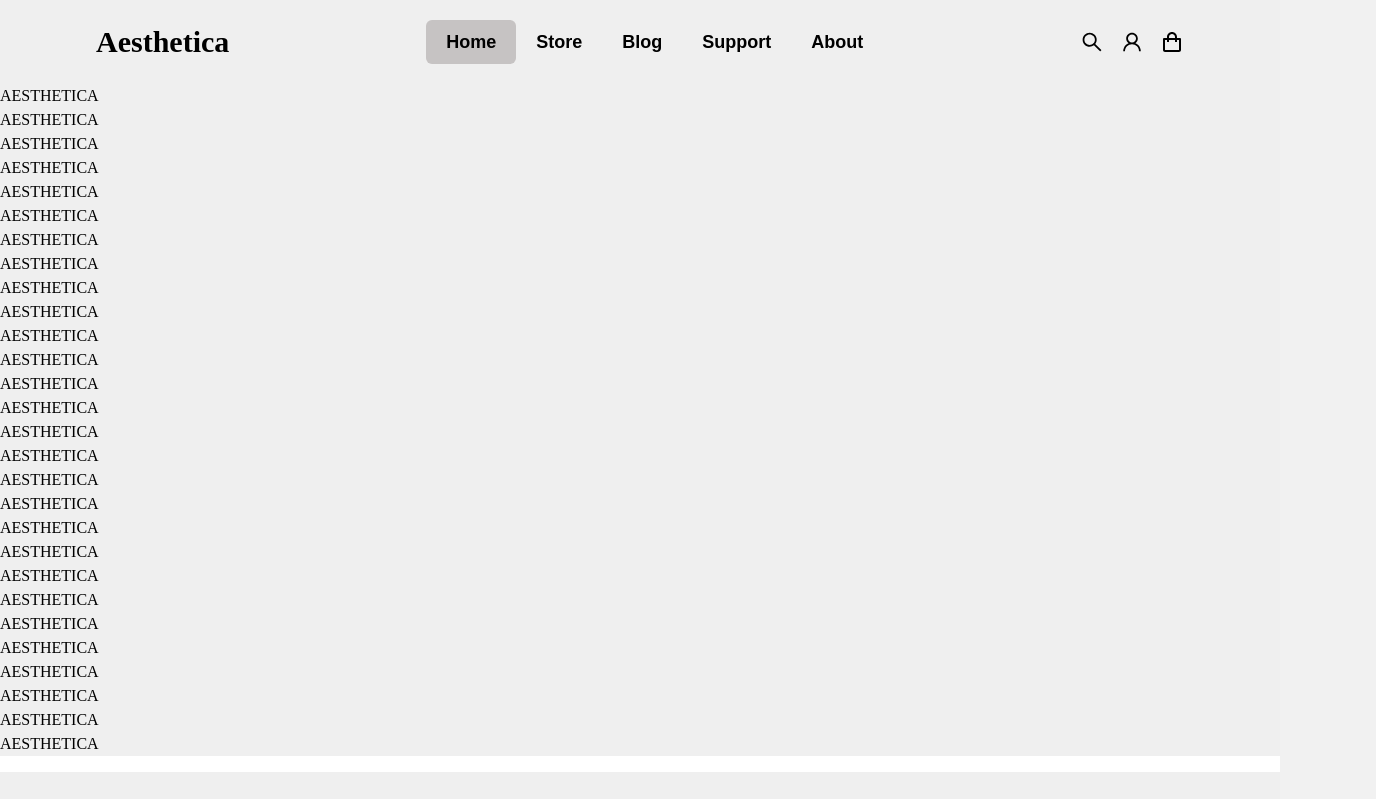
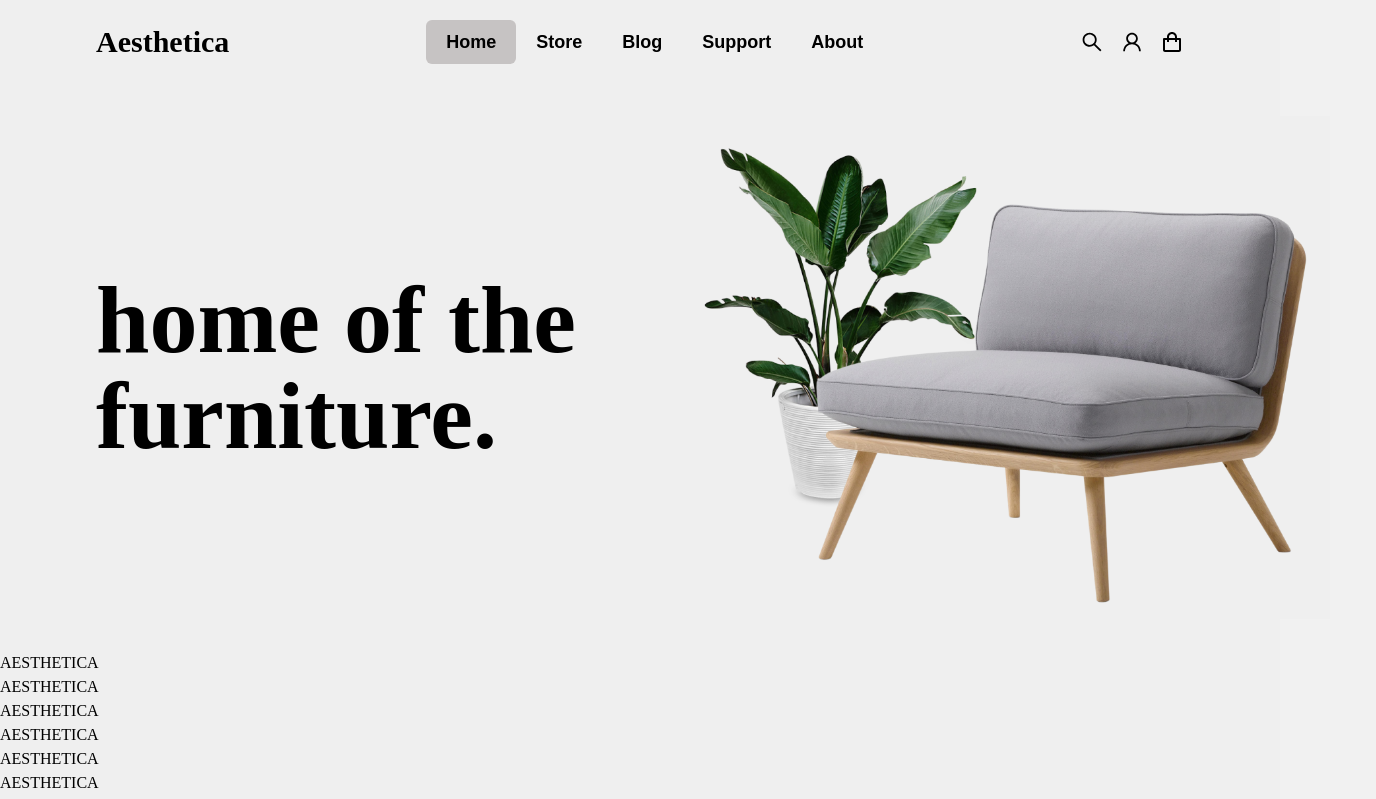
Before and after one commit to vdumic/HCI-2022-23, a Next.js app in the folder aesthetica/: page / in a window 1280 px wide. Shown: the top 799 px of the page, 1376 px wide, since content can reach past the window. Built offline with nearby package versions, Linux system fonts and the light colour scheme.

Commit message:
WIP: Home page image and slogan

```diff
--- a/aesthetica/pages/index.js
+++ b/aesthetica/pages/index.js
@@ -1,9 +1,20 @@
-import PageHead from "../components/PageHead";
+import Image from "next/image";
 import HeaderFooterLayout from "../layouts/HeaderFooterLayout";
+
+import MainImage from "../assets/main_image.png";
 
 const Home = () => {
   return (
     <HeaderFooterLayout title="Aesthetica / Home">
+      <div className="container flex mx-24 my-8 justify-between">
+        <div className="flex-col content-center w-9/12">
+          <h1 className="text-8xl font-bold">home of the</h1>
+          <h1 className="text-8xl font-bold">furniture.</h1>
+        </div>
+        <div className="w-full h-full ml-20">
+          <Image src={MainImage} width="640" height="440" alt="Main image" />
+        </div>
+      </div>
       <h1>AESTHETICA</h1>
       <h1>AESTHETICA</h1>
       <h1>AESTHETICA</h1>
```
Also changed, not shown: aesthetica/assets/main_image.png (added).
